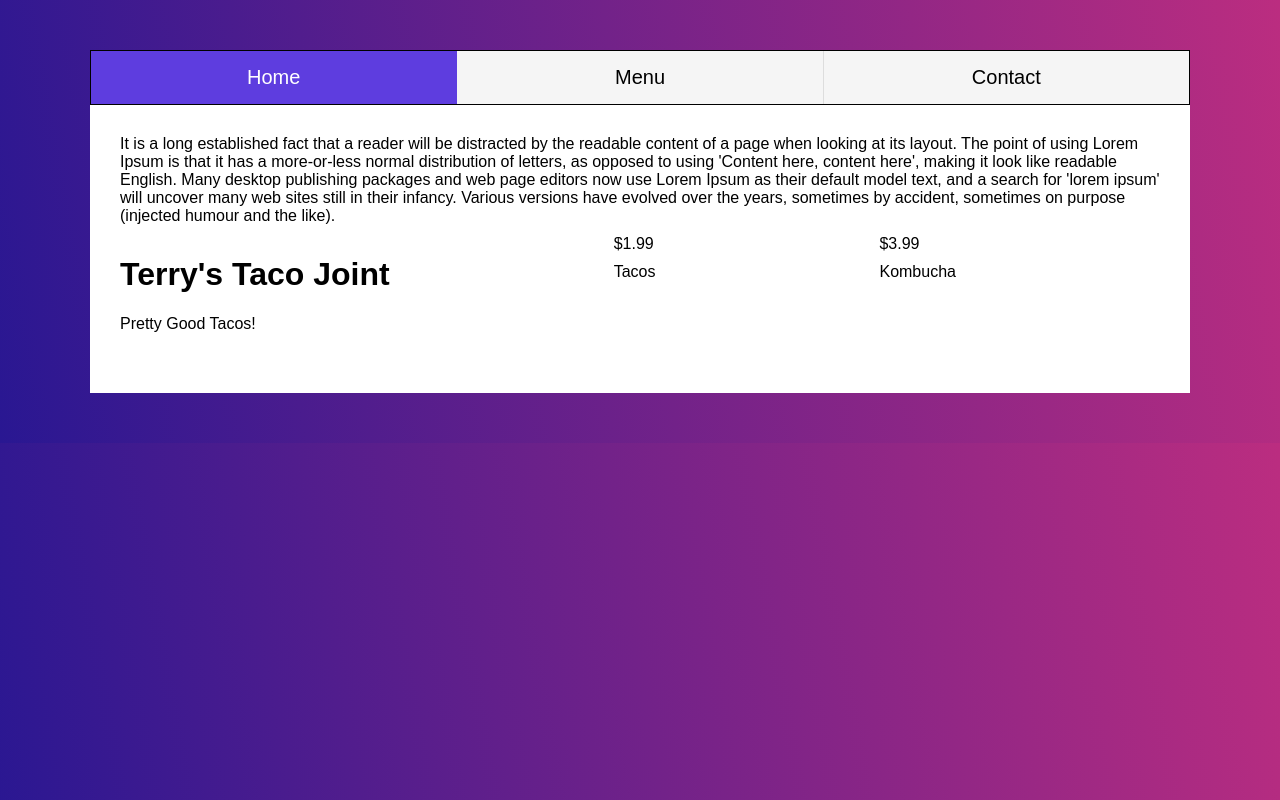
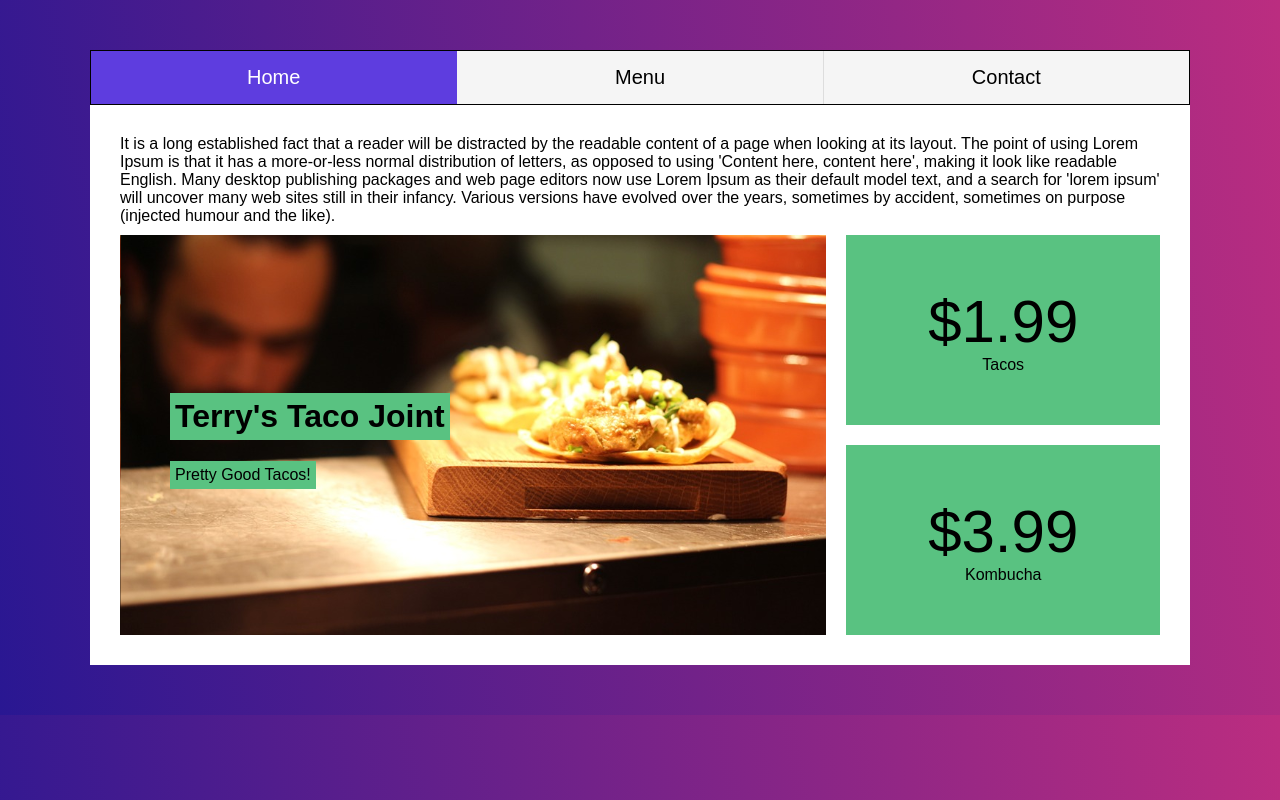
Before and after one commit to visva-dev/RestaurantPage, a website built with webpack: page dist/index.html in a window 1280 px wide. Built offline with Linux system fonts and the light colour scheme.

Commit message:
Finish styling home page, fix pagination bugs

```diff
--- a/src/modules/home.js
+++ b/src/modules/home.js
@@ -47,7 +47,7 @@ function home() {
   tabs.appendChild(tabs__content);
   tabs__content.appendChild(tabs__item);
   tabs__item.appendChild(tabs__item_p);
-  tabs__content.appendChild(top);
+  tabs__item.appendChild(top);
   top.appendChild(header);
   top.appendChild(div1);
   top.appendChild(div2);
--- a/src/style.scss
+++ b/src/style.scss
@@ -81,3 +81,46 @@ p {
     'hero hero cta1'
     'hero hero cta2';
 }
+
+.hero {
+  grid-area: hero;
+  min-height: 400px;
+  background: white url(./taco.jpg);
+  background-size: cover;
+  background-position: bottom right;
+  padding: 50px;
+  display: flex;
+  flex-direction: column;
+  align-items: start;
+  justify-content: center;
+}
+
+.hero > * {
+  background: var(--yellow);
+  padding: 5px;
+}
+
+.cta {
+  background: var(--yellow);
+  display: grid;
+  align-items: center;
+  justify-items: center;
+  align-content: center;
+}
+
+.cta p {
+  margin: 0;
+}
+
+.cta1 {
+  grid-area: cta1;
+}
+
+.cta2 {
+  grid-area: cta2;
+}
+
+.price {
+  font-size: 60px;
+  font-weight: 300;
+}
```
Also changed, not shown: dist/main.js, taco.jpg (added).
